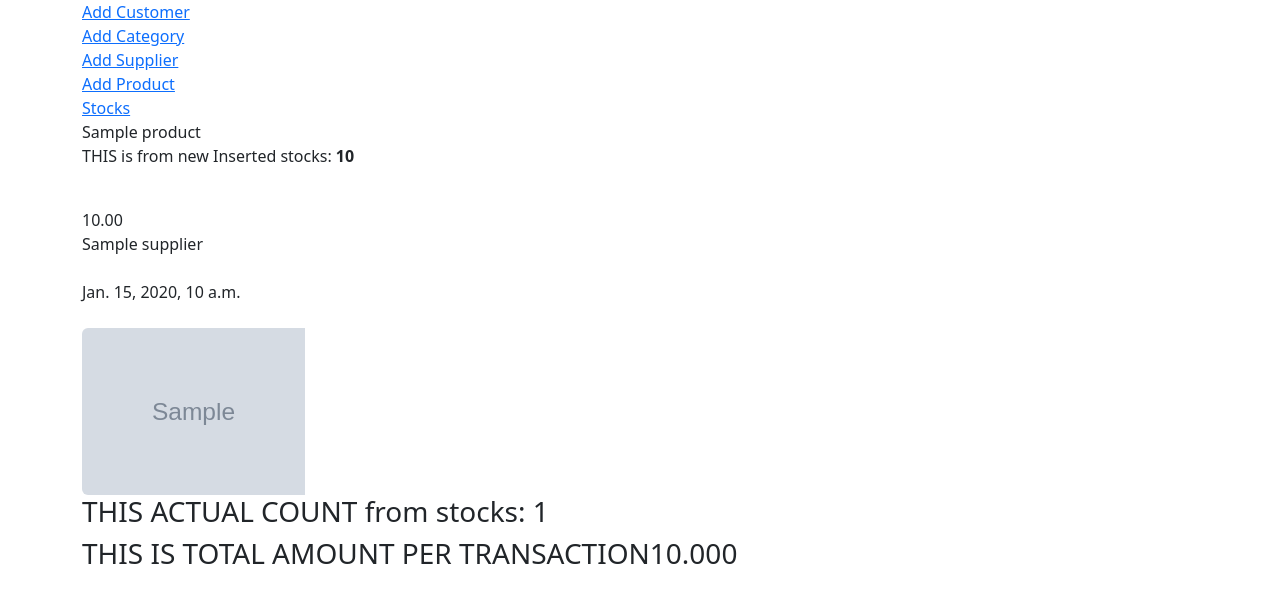
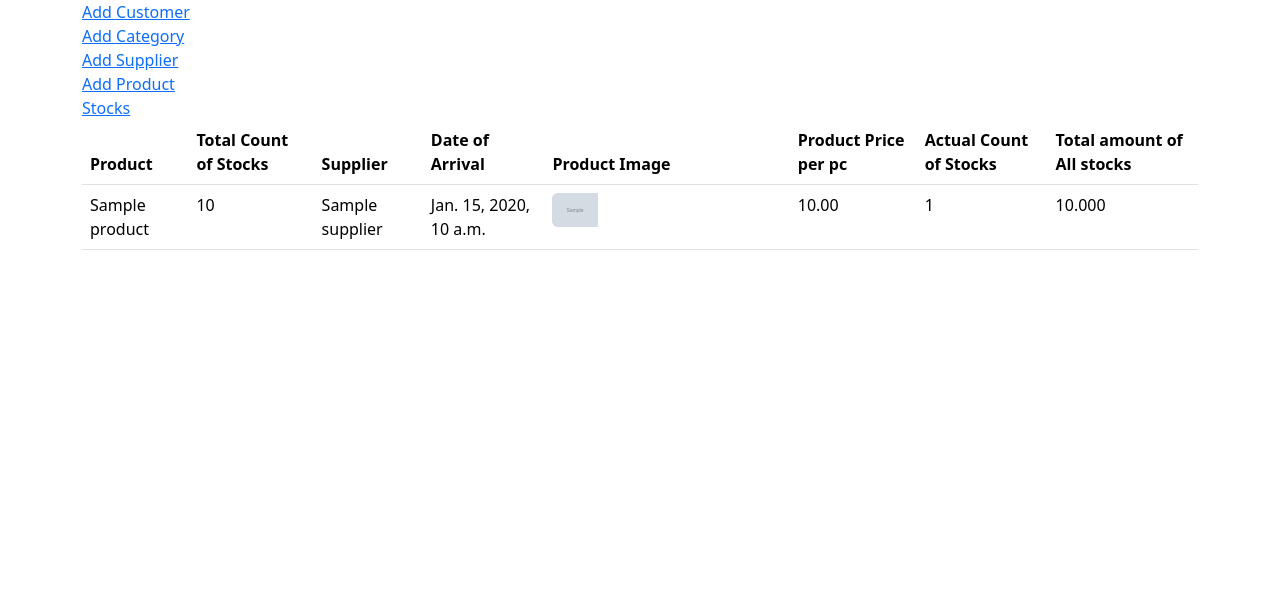
Before and after one commit to Carepred009/ApplianceInventory, a Django app: page /stocks/ in a window 1280 px wide. Shown: the part 56-659 px from the top of the page. Run offline with Django 5.2, Linux system fonts and the light colour scheme; a user stored in the database is signed in; tables that the repository leaves empty hold one stand-in row (values such as "Sample post"); grey boxes marked "Sample" are stand-in pictures.

Commit message:
Calculate total Price Every of Product Transaction and added Table in stock.html

```diff
--- a/InventoryProject/InventoryApp/forms.py
+++ b/InventoryProject/InventoryApp/forms.py
@@ -43,7 +43,7 @@ class SupplierForm(forms.ModelForm):
 class ProductForm(forms.ModelForm):
     class Meta:
         model = Product
-        fields = ('product_name','product_description','quantity','price','category','supplier','product_image','sum_per_transaction')
+        fields = ('product_name','product_description','quantity','price','category','supplier','product_image')
 
         widgets = {
             'product_name':forms.TextInput(attrs={'class':'form-control','placeholder':'Product Name'}),
@@ -52,7 +52,5 @@ class ProductForm(forms.ModelForm):
             'category':forms.Select(attrs={'class':'form-control'}),
             'supplier': forms.Select(attrs={'class': 'form-control'}),
             'transaction_date':forms.DateTimeInput(attrs={'type':'datetime-local'}),
-            'sum_per_transaction':forms.DecimalField(label="Total Stock Value",max_digits=12,decimal_places=2,widget=forms.TextInput(attrs={'readonly': 'readonly'})
-    )
 
         }
--- a/InventoryProject/InventoryApp/models.py
+++ b/InventoryProject/InventoryApp/models.py
@@ -47,11 +47,11 @@ class Product(models.Model):
     supplier = models.ForeignKey(Supplier, on_delete=models.CASCADE,  null=True, blank=True) # on_delete = models.CASCADE sa Foreign key og OnetoOne rani pwde
     transaction_date = models.DateTimeField(auto_now_add=True, blank=True, null=True)
     product_image = models.ImageField(null=True, blank=True,upload_to="images/")
-    sum_per_transaction = models.DecimalField(max_digits=10, decimal_places=3, null=True, blank=True)
+    sum_per_transaction = models.DecimalField(max_digits=10, decimal_places=2, null=True, blank=True)
 
 
     def __str__(self):
-        return self.product_name
+        return (f"{self.product_name} ,{self.quantity}")
 
 
 
--- a/InventoryProject/InventoryApp/templates/stocks.html
+++ b/InventoryProject/InventoryApp/templates/stocks.html
@@ -4,27 +4,40 @@
 {%if user.is_authenticated%}
 <div class="container">
     <div class="form-group">
-      {%for stock in stocks%}
+                <TABLE class="table table-stripped">
+                    <thead>
+                    <tr>
+                        <th>Product</th>
+                        <th>Total Count of Stocks</th>
+                          <th>Supplier</th>
+                         <th>Date of Arrival</th>
+                        <th>Product Image</th>
+                        <th>Product Price per pc  </th>
+                        <th>Actual Count of Stocks</th>
+                        <th>Total amount of All stocks</th>
 
-        {{stock.product}}<br>
-        <p>THIS is from new Inserted stocks:    <strong>{{stock.product.quantity}}</strong></p>
-        <br>
-        {{stock.product.price}}<br>
-        {{stock.supplier}}<br><br>
-        {{stock.product.transaction_date}}<br>
+                    </tr>
+                    </thead>
+                    <tbody>
+                    {%for stock in stocks%}
+                        <tr>
+                            <td>{{stock.product.product_name}}</td>
+                            <td>{{stock.product.quantity}}</td>
+                            <td>{{stock.supplier}}</td>
+                            <td>{{stock.product.transaction_date}}</td>
+                              <td> {% if stock.product.product_image %}
+                             <img src="{{ stock.product.product_image.url }}" width="20%" height="40%" class="img-fluid rounded-start" alt="...">
+                           {% else %}
+                              <p>No image available for {{ stock.product.product_name }}</p>
+                             {% endif %}</td>
+                            <td>{{stock.product.price}}</td>
+                            <td>{{stock.actual_count}}</td>
+                            <td>{{stock.total_price}}</td>
+                        </tr>
+                          {%endfor%}
+                    </tbody>
+                </TABLE>
 
-        <br>
-
-       {% if stock.product.product_image %}
-            <img src="{{ stock.product.product_image.url }}" width="20%" height="40%" class="img-fluid rounded-start" alt="...">
-        {% else %}
-            <p>No image available for {{ stock.product.name }}</p>
-        {% endif %}
-        <br>
-
-     <h3>THIS ACTUAL COUNT from stocks: {{stock.actual_count}}</h3>
-        <h3>THIS IS TOTAL AMOUNT PER TRANSACTION{{stock.total_price}}</h3>
-      {%endfor%}
     </div>
 </div>
 
--- a/InventoryProject/InventoryApp/views.py
+++ b/InventoryProject/InventoryApp/views.py
@@ -30,49 +30,26 @@ class ProductView(CreateView):
     form_class = ProductForm
     success_url = reverse_lazy('home')
 
+    def form_valid(self, form):
+        quantity = form.cleaned_data.get('quantity')
+        price = form.cleaned_data.get('price')
+        total = quantity * price
+        form.instance.sum_per_transaction = total  # You called it sum_per_transaction in model
 
-    def get_initial(self):
-        initial = super().get_initial()
-        total_value = Stocks.objects.aggregate(
-            total=Sum(
-                F('actual_count') * F('product__price'),
-                output_field=DecimalField(max_digits=12, decimal_places=2)
-            )
-        )['total'] or 0
+        # Terminal print
+        print(f"[DEBUG] Creating product: {form.cleaned_data.get('product_name')}")
+        print(f"[DEBUG] Quantity: {quantity}, Price: {price}")
+        print(f"[DEBUG] Total (sum_per_transaction): {total}")
 
-    def form_valid(self, form):
+        # User message
         messages.success(self.request, 'Successfully added Product')
+
         return super().form_valid(form)
 
     def form_invalid(self, form):
         messages.error(self.request, 'Error On Saving!')
         return super().form_invalid(form)
 
-'''
-    def form_valid(self,form):
-        # Save the customer instance
-        product = form.save()
-
-        # Now create a Stocks entry using product data
-        Stocks.objects.create(
-            product = product,
-            supplier = product.supplier,
-            percentage = '0%'  # or any default value you want
-        )
-        return super().form_valid(form)
-
-
-        messages.success(self.request, 'Successfully added Product')
-        return super().form_valid(form)
-
-    def form_invalid(self, form):
-        messages.error(self.request, 'Error On Saving!')
-        return super().form_invalid(form)
-'''
-'''
-
-
-'''
 class SupplierView(CreateView):
     model = Supplier
     template_name = 'supplier.html'
```
Also changed, not shown: InventoryProject/InventoryApp/signals.py (+3 -9 lines), InventoryProject/InventoryApp/migrations/0021_alter_product_sum_per_transaction.py (added).
